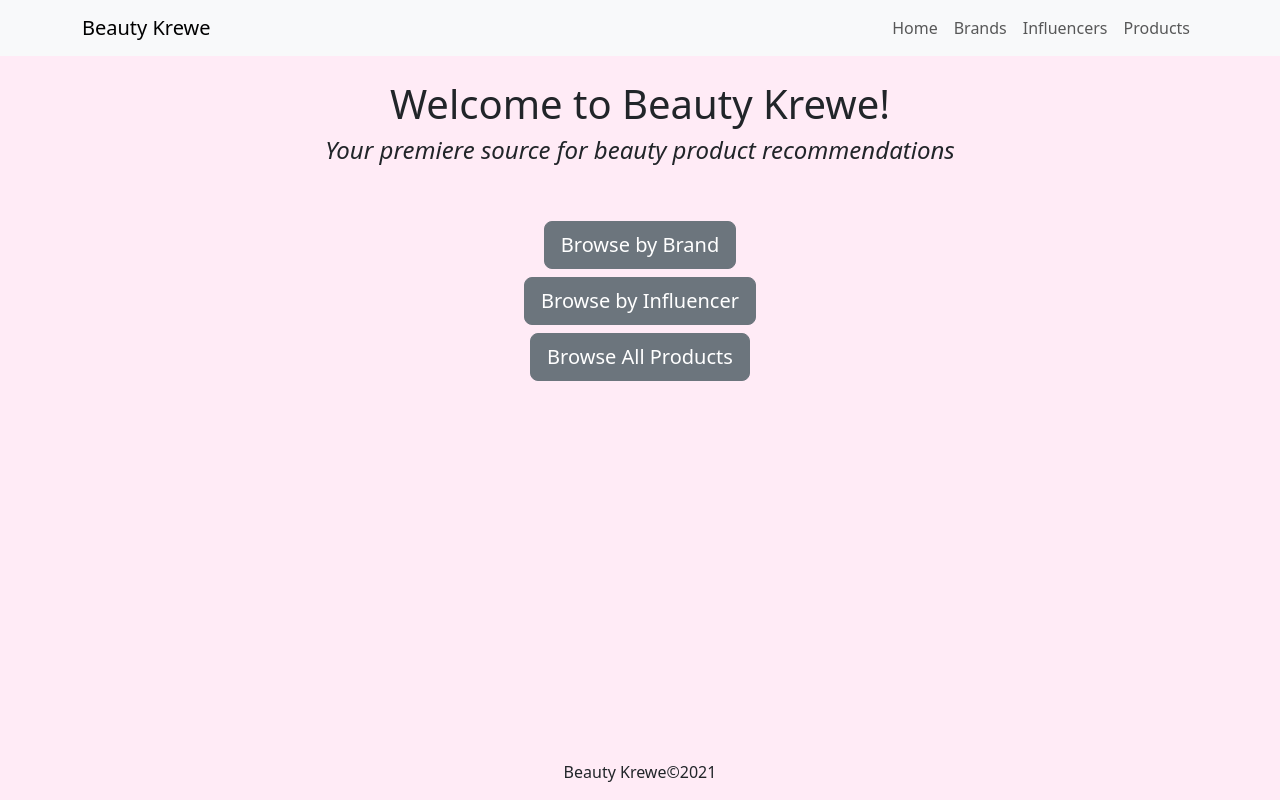
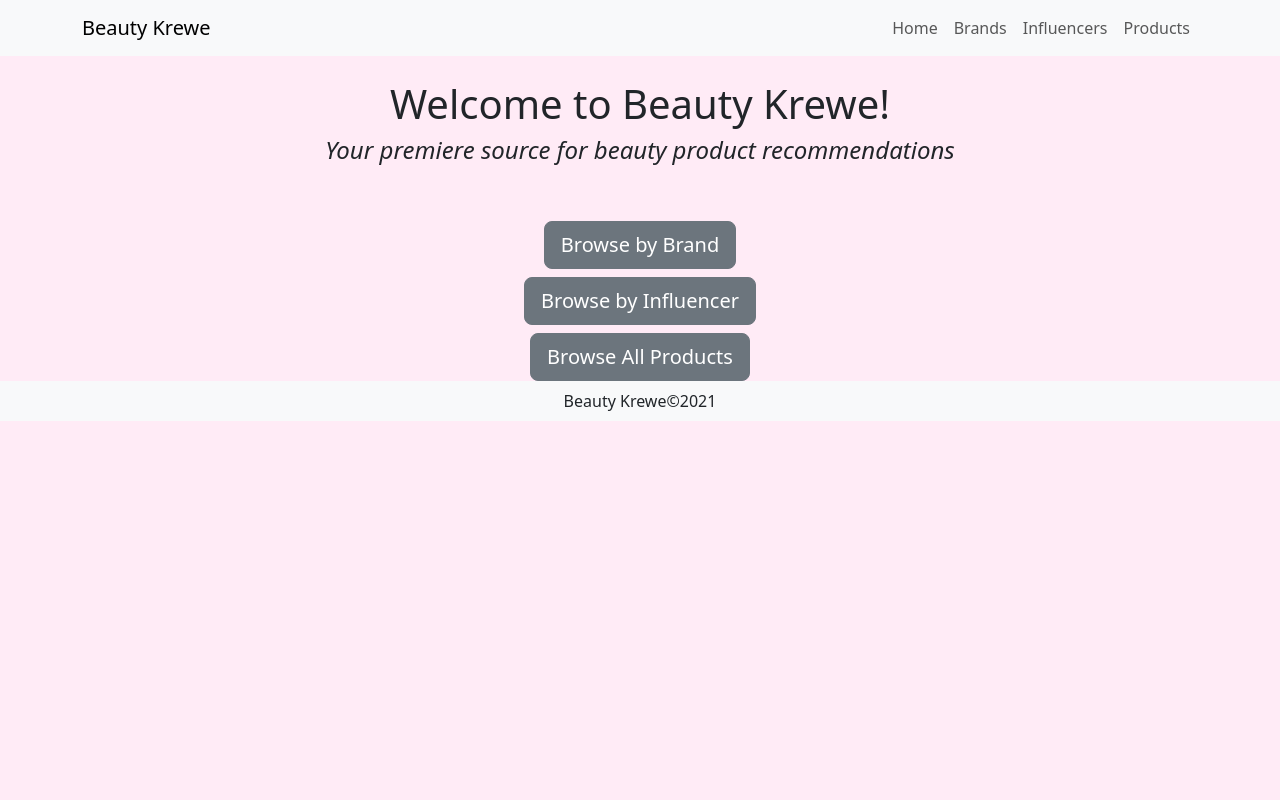
Before and after one commit to jeanettepayne/beauty-krewe-react-project, a React (Create React App) app in the folder bk-front-end/beauty-krewe/: page / in a window 1280 px wide. Built offline with nearby package versions, Linux system fonts and the light colour scheme; no server answers.

Commit message:
updated footer display

```diff
--- a/bk-front-end/beauty-krewe/src/components/Footer.js
+++ b/bk-front-end/beauty-krewe/src/components/Footer.js
@@ -1,9 +1,18 @@
 import React from 'react';
+import Nav from 'react-bootstrap/Nav'
+import Navbar from 'react-bootstrap/Navbar';
+import { Container } from 'react-bootstrap';
 
 const Footer = () => {
     return (
-        <div className="footer">
+        // <div className="footer">
+        //     Beauty Krewe©2021
+        // </div>
+
+        <div>
+            <Navbar bg="light" variant="light" sticky="bottom" style={{display: 'flex', justifyContent: 'center'}}>
             Beauty Krewe©2021
+            </Navbar>
         </div>
     );
 }
--- a/bk-front-end/beauty-krewe/src/components/NavBar.js
+++ b/bk-front-end/beauty-krewe/src/components/NavBar.js
@@ -4,13 +4,6 @@ import Nav from 'react-bootstrap/Nav'
 import Navbar from 'react-bootstrap/Navbar';
 import { Container } from 'react-bootstrap';
 
-const link = {
-    width: "100px",
-    padding: "12px",
-    margin: "0 6px 6px",
-    background: "#E0BFB8",
-    color: "black"
-}
 
 const NavBar = () => {
     return (
```
